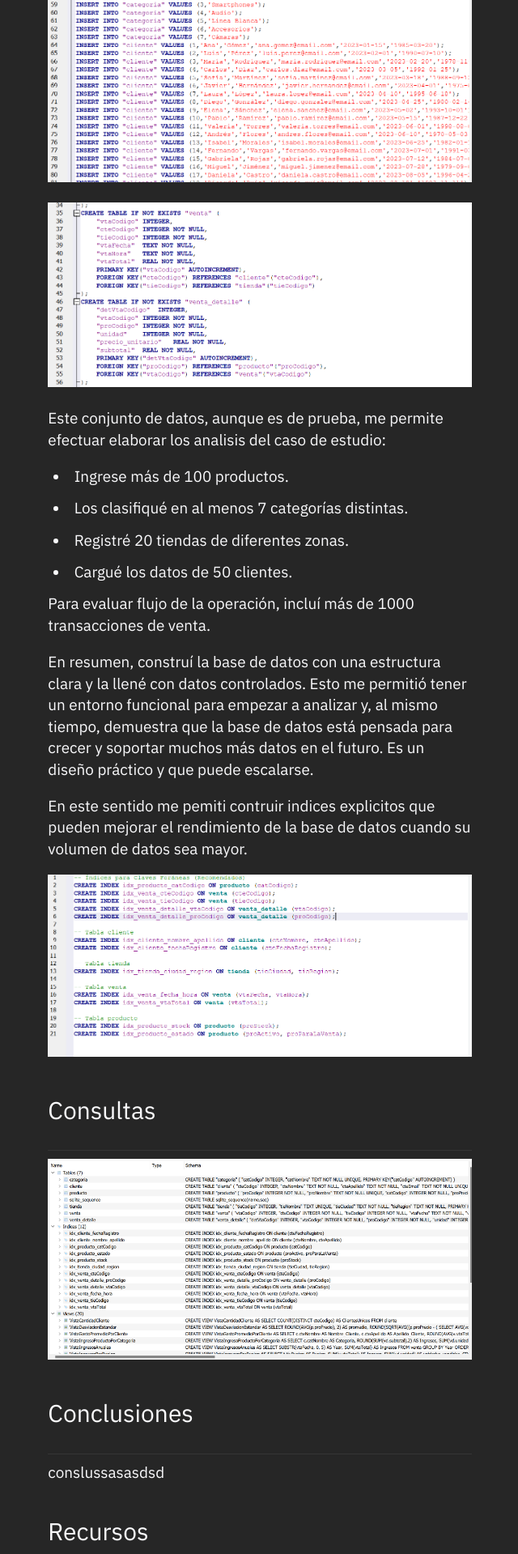
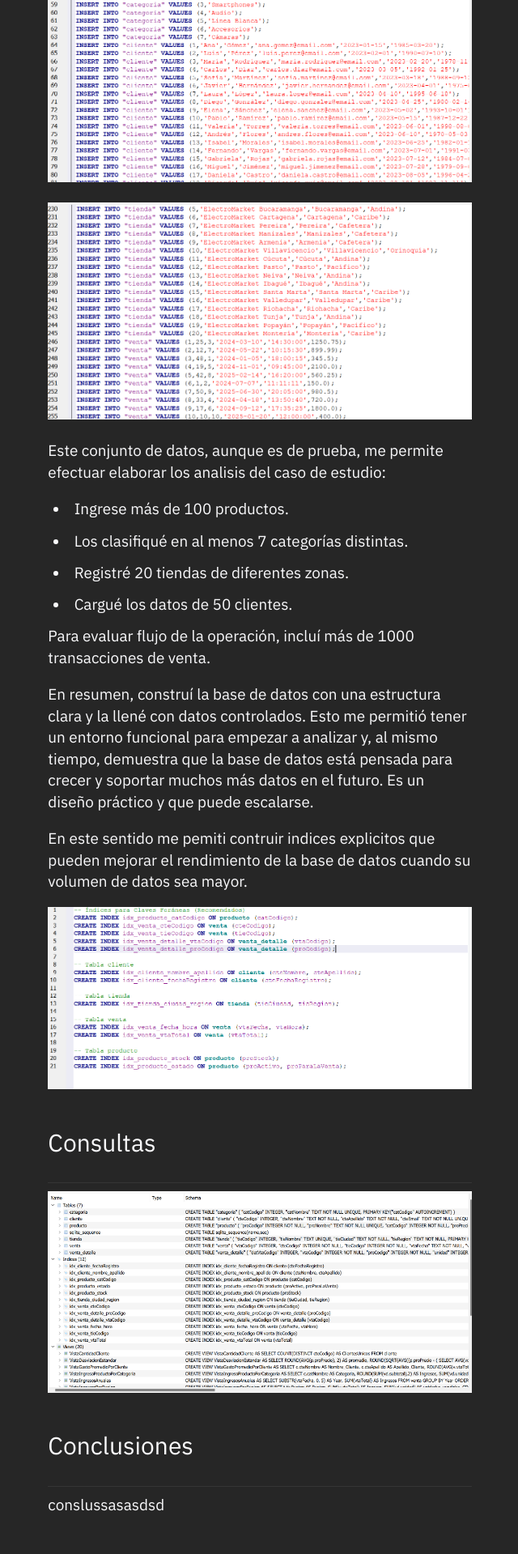
Before and after one commit to batistayureiba/batistayureiba.github.io, a Jekyll site: the page built from _notes/Public/Analisis de Venta e Inventario.md, in a window 1280 px wide. Shown: the part 2398-4317 px from the top of the page at 81% size, without its empty margins (319-959 px from the left). Built offline with Jekyll 4.4.1, drawn with Linux system fonts in a browser that asks for light colours.

Commit message:
Update Analisis de Venta e Inventario.md

```diff
--- a/_notes/Public/Analisis de Venta e Inventario.md
+++ b/_notes/Public/Analisis de Venta e Inventario.md
@@ -34,7 +34,7 @@ De acuerdo a lo definido en en la fase anterior, creamos el modelo fisico de la
 
 ![Inserción de datos](/assets/img/AVI/DML00.png "Inserción de datos")
 
-![Inserción de datos](/assets/img/AVI/DDL02.png "Inserción de datos")
+![Inserción de datos](/assets/img/AVI/DML02.png "Inserción de datos")
 
 Este conjunto de datos, aunque es de prueba, me permite efectuar elaborar los analisis del caso de estudio:
 
```
